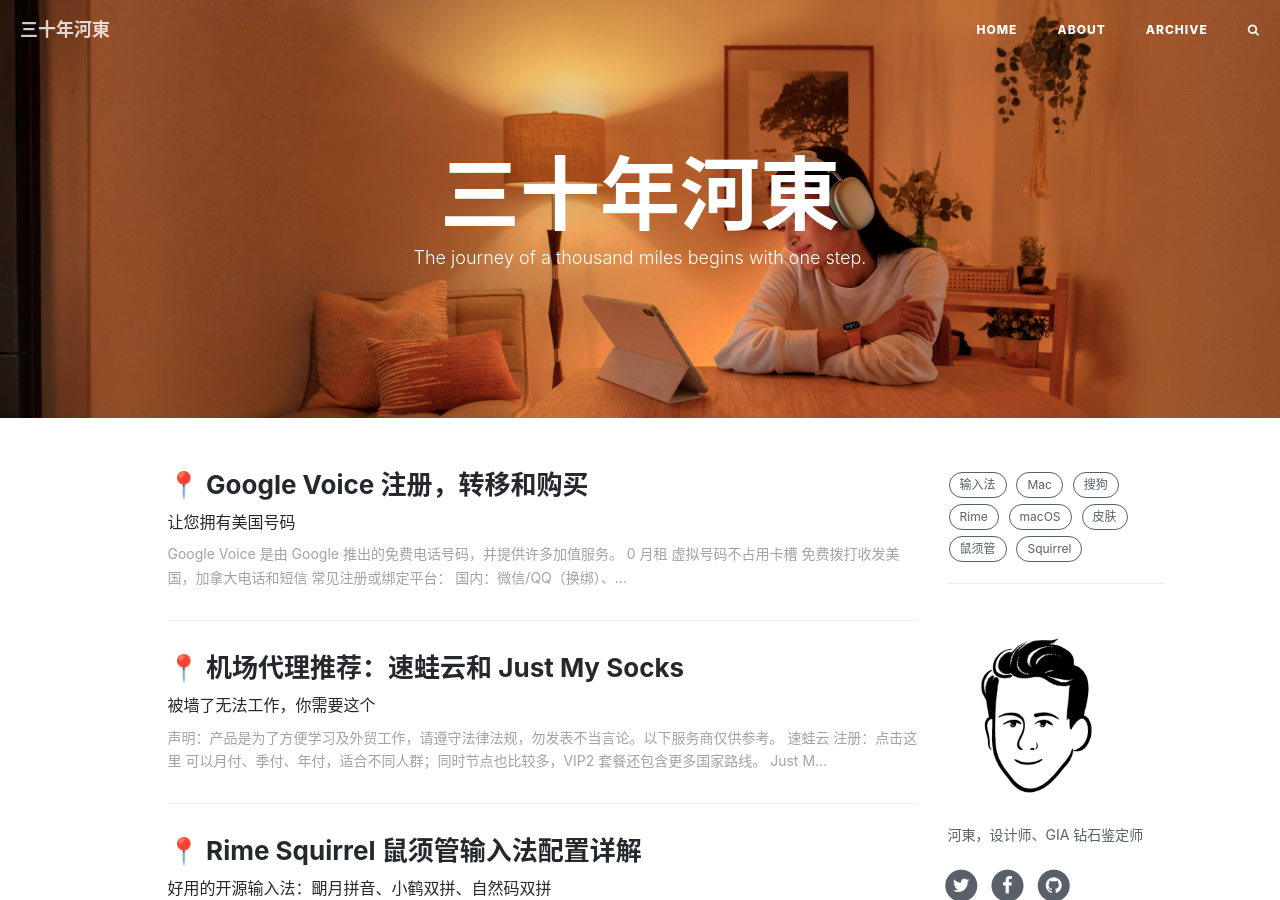
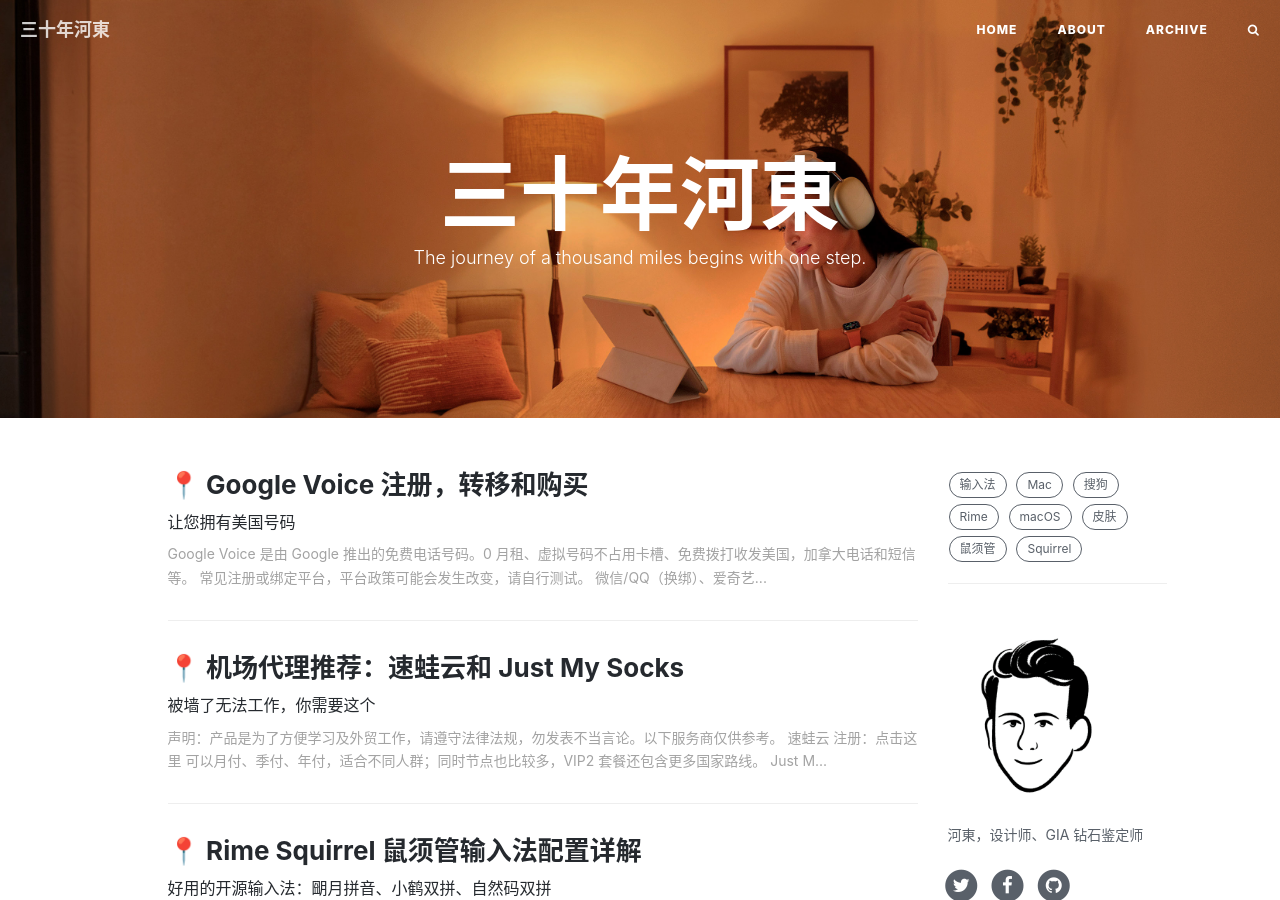
Before and after one commit to ssnhd/ssnhd.github.io, a Jekyll site: the page built from index.html, in a window 1280 px wide and 900 px high. Built offline with Jekyll 4.4.1, drawn with Linux system fonts in a browser that asks for light colours; nearby versions of some CDN libraries; the list of posts is cut into pages by our own code; comment, search, counter and statistics services are not loaded; some of the changed lines change nothing that is shown.

Commit message:
Update 2021-1-27-voice.md

```diff
--- a/_posts/2021-1-27-voice.md
+++ b/_posts/2021-1-27-voice.md
@@ -12,20 +12,16 @@
   - Voice
 ---
 
-Google Voice 是由 Google 推出的免费电话号码，并提供许多加值服务。
+Google Voice 是由 Google 推出的免费电话号码。0 月租、虚拟号码不占用卡槽、免费拨打收发美国，加拿大电话和短信等。
 
-- 0 月租
-- 虚拟号码不占用卡槽
-- 免费拨打收发美国，加拿大电话和短信
-
-**常见注册或绑定平台**：
-- 国内：微信/QQ（换绑）、爱奇艺、B 站、京东、今日头条/西瓜视频/抖音、优酷、微博
-- 国外：Amazon、Clubhouse、Facebook、PayPal、Telegram、Twitter
+常见注册或绑定平台，平台政策可能会发生改变，请自行测试。
+- 微信/QQ（换绑）、爱奇艺、B 站、京东、今日头条/西瓜视频/抖音、优酷、微博
+- Telegram、Amazon、Clubhouse、Facebook、PayPal、Twitter
 
 
 ## 购买 Voice
 
-请先联系，然后返回这里扫码支付，首选 Telegram（没违禁词限制）。
+请先联系享受优质服务，返回这里扫码支付，为了避免违禁词建议选择 Telegram。
 - Telegram: [gv188](https://t.me/gv188)
 - QQ: 254136957
 
@@ -34,28 +30,29 @@
 
 ## 如何使用
 
-[网页端](https://voice.google.com/)登录（如下图），左上角点击**发送新消息**收发短信，右侧区域接打电话。
+网页端登录 [Google Voice](https://voice.google.com/)（如下图），左上角点击**发送新消息**收发短信，右侧区域接打电话。
 
->注册 Telegram 如果收不到验证码，将节点开启全局模式，再不行就是节点问题。
+>注册 Telegram 如果收不到验证码，将节点开启全局模式，再不行就是你的节点问题。
 
 ![](https://i.imgur.com/IrB7dd5.png)
 
 
-手机端安装 Voice 并登录，打开设置 - 拨打和接听电话 - 首选 Wi-Fi 和移动数据网络。
+手机端安装 Voice 并登录，打开设置 → 拨打和接听电话 → 勾选**首选 Wi-Fi 和移动数据网络**，可以愉快的使用了。
 
-> 注： iPhone 用户在美区 App Store 安装 Voice。
+> iOS 用户在美区 App Store 安装 Voice\
+> Android 用户在 Google Play 安装 Voice
 
-![](https://i.loli.net/2021/03/02/TM7HSyVJK5fbnCQ.png)
+![](https://i.imgur.com/TCY50ff.jpg)
 
 
 ## 保号
 
-如果在 3 个月内没有拨打电话或发送短信，谷歌会收回号码，只要使用就不会被收回。
+3 个月内没有拨打电话或发送短信，谷歌会收回号码（只要使用就不会被收回），收回前一周会发邮件到 Gmail，提醒你该使用了。
 
 - 打电话或发短信给美国手机号
-- 在本贴购买的用户免费保号
+- 在本贴购买的用户免费保号 👏
 
-你也可以选择向谷歌支付 30 美元将号码变成永久，这样即便不用也不会被收回。
+你也可以选择向谷歌支付 30 美元将 GV 号码变成永久，这样即便不用也不会被收回。
 
 
 ## 资费
@@ -64,20 +61,21 @@
 - 拨打中国号码 0.02 美元/分钟
 - 拨打香港号码 0.03 美元/分钟，[其他国家/地区资费](https://voice.google.com/u/0/rates?pli=1)
 
-如果你使用 GV 拨打非美加地区号码，则需要充值。
+一般情况下我们使用 GV 都是接收短信验证码，如果你需要打非美加地区电话，则需要充值。
 
-- 方案一：打开 [Voice](https://voice.google.com/u/3/billing) 点击**话费充值**，选择金额，填写信用卡信息支付购买。
-- 方案二：Wechat Out 充值（微信换绑 GV 后有此功能，见下图）。
+- 方案一：网页打开 [Google Voice](https://voice.google.com/u/3/billing) 点击**话费充值**，选择金额，填写信用卡信息支付购买。
+- 方案二：使用 Wechat Out 并充值（下图），微信换绑 GV 后有此功能。
 
 ![](https://i.imgur.com/facZ0Wb.jpg)
 
 ## 转移（非必须）
 
-> 转移过程用美国原生 IP（不转移的时候随意），新号建议7天后操作。\
-> 如果提示无法转移，过几天再试，请勿频繁操作，否则有可能封号。
+可以将 Voice 转移到其他谷歌账户下，转移过程用美国原生 IP（不转移节点随意），新号建议7天后操作。
+
+>如果提示无法转移，过几天再试，请勿频繁操作，否则有可能封号，所以不转移最安全。
 
 
-可以将 Voice 转移到其他谷歌账户下，登录转入谷歌账户的 [Google Voice](https://voice.google.com/u/0/messages)，点击**同意**，会出现下图选号界面即可。
+登录转入谷歌账户的 [Google Voice](https://voice.google.com/u/0/messages)，会出现选号界面（下图）。
 
 ![](https://i.imgur.com/b7Iiwn2.png)
 
```
